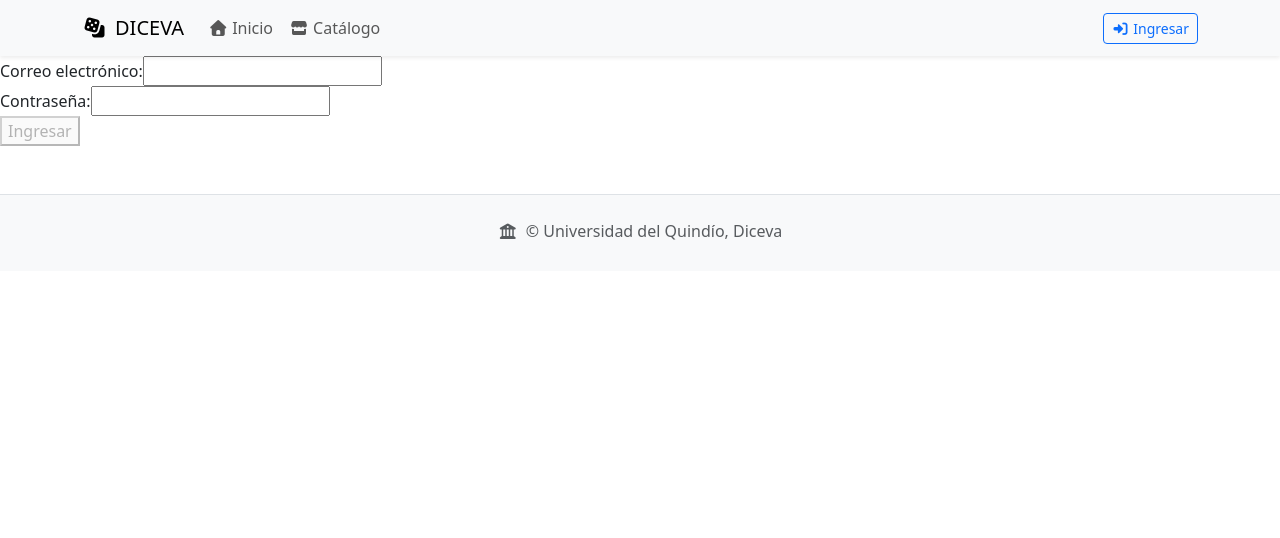
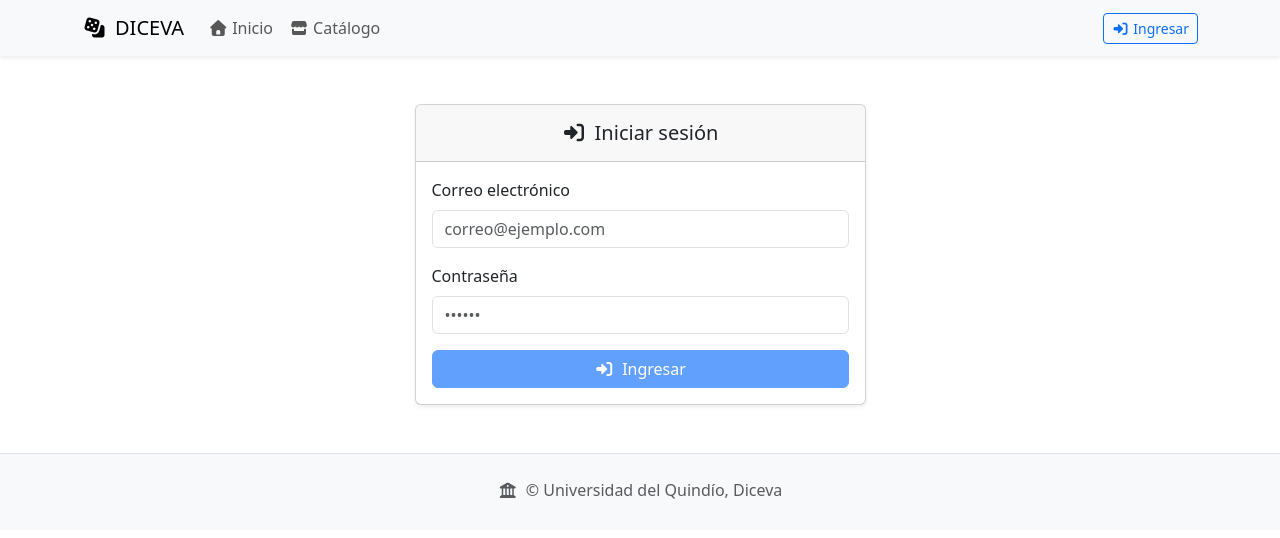
Before and after one commit to Jj3235006677/Diceva-Fromtend, an Angular app in the folder diceva-web/: page /login in a window 1280 px wide. Shown: the top 538 px of the page. Built offline with nearby package versions, Linux system fonts and the light colour scheme.

Commit message:
uy que gran avanze que chimbaaa

```diff
--- a/diceva-web/src/app/componentes/login/login.html
+++ b/diceva-web/src/app/componentes/login/login.html
@@ -1,26 +1,54 @@
+<div class="container mt-5">
+  <div class="row justify-content-center">
+    <div class="col-md-5">
+      <div class="card shadow-sm">
+        <div class="card-header text-center py-3">
+          <h5 class="mb-0">
+            <i class="fa-solid fa-right-to-bracket me-2"></i>Iniciar sesión
+          </h5>
+        </div>
+        <div class="card-body">
           <form [formGroup]="LoginForm" (ngSubmit)="onSubmit()">
-    <div>
-        <label>Correo electrónico:</label>
-        <input type="email" formControlName="correo"/>
+
+            <div class="mb-3">
+              <label class="form-label">Correo electrónico</label>
+              <input type="email" formControlName="correo"
+                     class="form-control" placeholder="correo@ejemplo.com" />
               @if (LoginForm.get('correo')?.invalid && LoginForm.get('correo')?.touched) {
-            <div class="error">Por favor ingrese un correo electrónico válido.</div>
+                <div class="text-danger small mt-1">Ingresa un correo electrónico válido.</div>
               }
             </div>
 
-    <div>
-        <label>Contraseña:</label>
-        <input type="password" formControlName="contraseña"/>
+            <div class="mb-3">
+              <label class="form-label">Contraseña</label>
+              <input type="password" formControlName="contraseña"
+                     class="form-control" placeholder="••••••" />
               @if (LoginForm.get('contraseña')?.invalid && LoginForm.get('contraseña')?.touched) {
-            <div class="error">Por favor ingrese una contraseña.</div>
+                <div class="text-danger small mt-1">La contraseña debe tener al menos 6 caracteres.</div>
               }
             </div>
 
-    <button type="submit" [disabled]="!canSubmit()">
+            <div class="d-grid">
+              <button type="submit" class="btn btn-primary" [disabled]="!canSubmit()">
                 @if (isLoading()) {
-            Ingresando...
+                  <span class="spinner-border spinner-border-sm me-2"></span>Ingresando...
                 } @else {
-            Ingresar
+                  <i class="fa-solid fa-right-to-bracket me-2"></i>Ingresar
                 }
               </button>
-    <div>{{ result() }}</div>
+            </div>
+
+            @if (result()) {
+              <div class="alert mt-3"
+                   [class.alert-success]="result().includes('correctamente')"
+                   [class.alert-danger]="!result().includes('correctamente')">
+                {{ result() }}
+              </div>
+            }
+
           </form>
+        </div>
+      </div>
+    </div>
+  </div>
+</div>
--- a/diceva-web/src/styles.css
+++ b/diceva-web/src/styles.css
@@ -1 +1,10 @@
 /* You can add global styles to this file, and also import other style files */
+.ng-invalid.ng-touched:not(form) {
+    border-color: #dc3545;
+    box-shadow: 0 0 0 0.2rem rgba(220, 53, 69, 0.25);
+}
+
+.ng-valid.ng-touched:not(form) {
+    border-color: #198754;
+    box-shadow: 0 0 0 0.2rem rgba(25, 135, 84, 0.25);
+}
```
Lines whose indentation alone changed are shown as unchanged.
